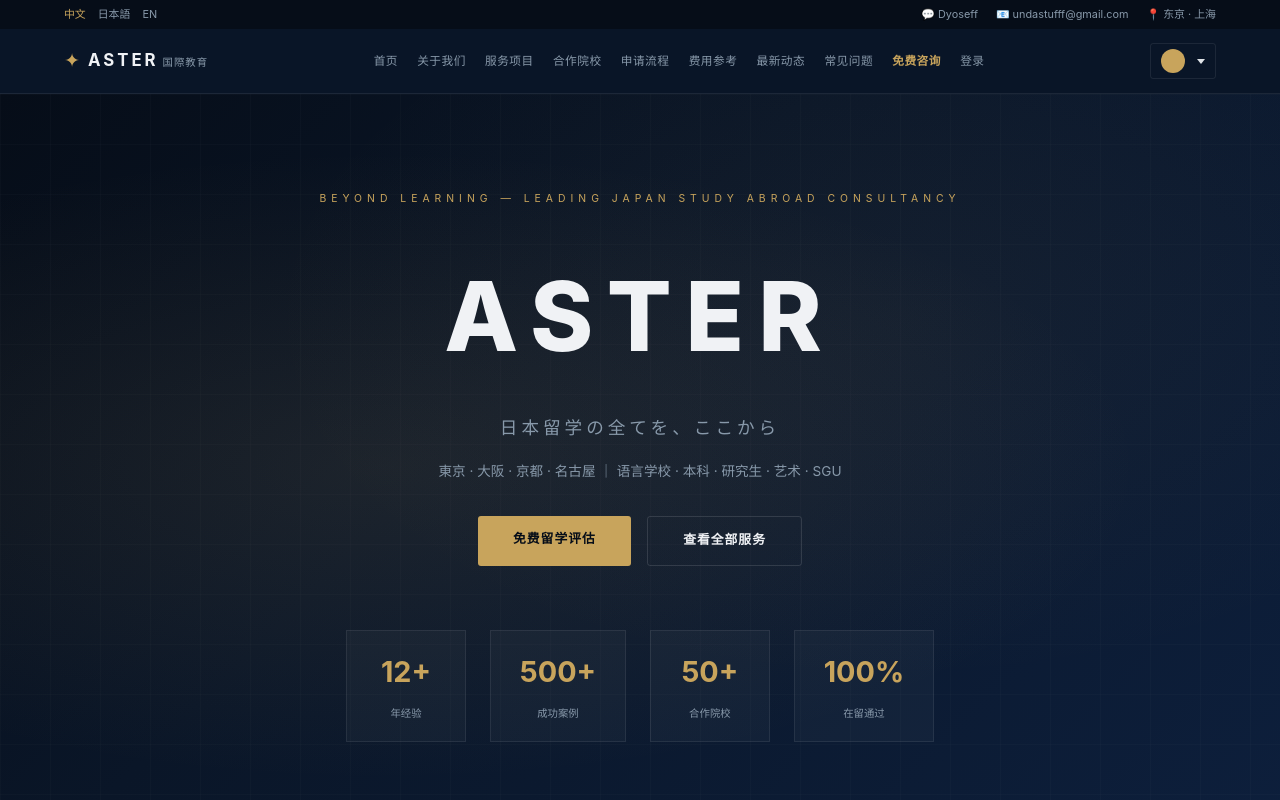
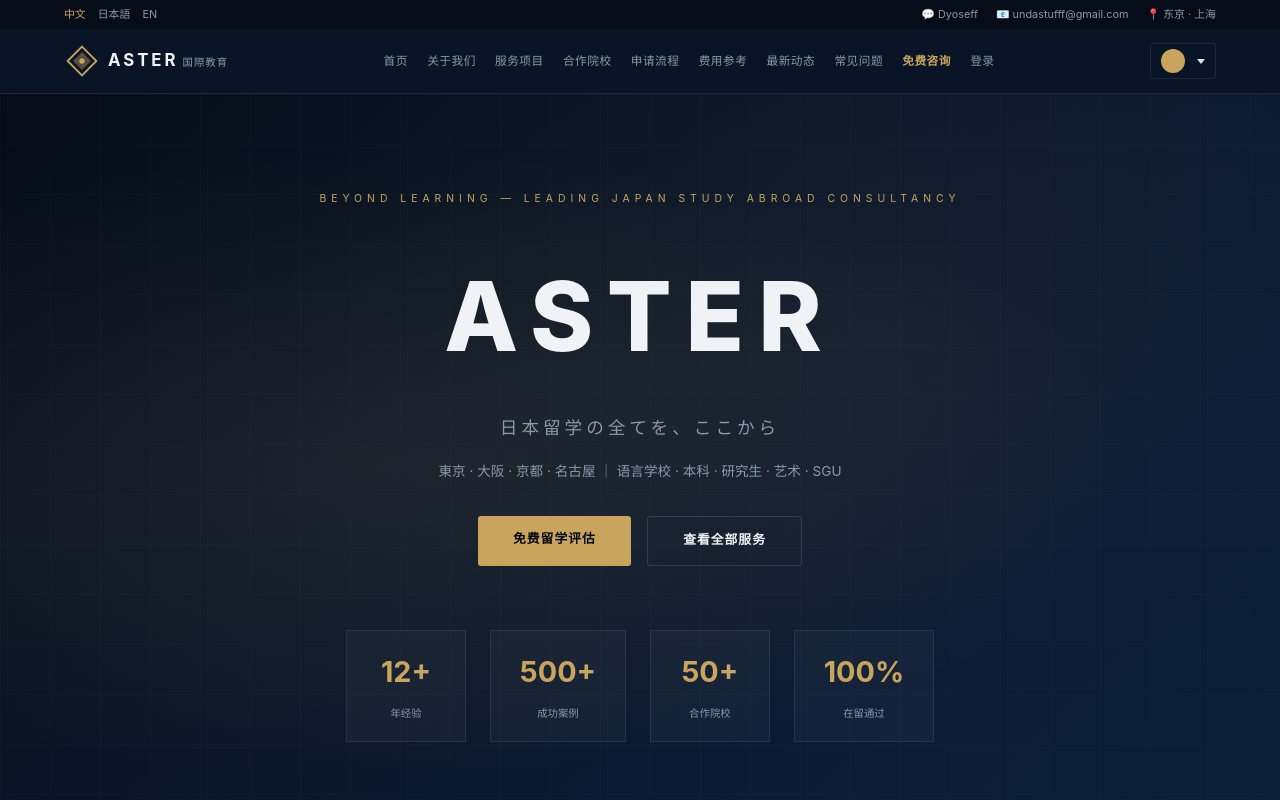
Before and after one commit to undastufff/aster-intl, a website: page index.html in a window 1280 px wide. Shown: the top 800 px of the page. Drawn offline with Linux system fonts and the light colour scheme.

Commit message:
add logo

```diff
--- a/index.html
+++ b/index.html
@@ -22,7 +22,14 @@
 
 <nav class="nav" id="nav">
   <div class="nav__inner">
-    <a href="#hero" class="nav__logo"><span class="nav__star">✦</span><span class="nav__brand">ASTER<span class="nav__brand-sub"> 国際教育</span></span></a>
+    <a href="#hero" class="nav__logo">
+      <svg class="nav__logo-svg" viewBox="0 0 40 40" width="36" height="36">
+        <polygon points="20,4 36,20 20,36 4,20" fill="none" stroke="#c8a45c" stroke-width="2"/>
+        <polygon points="20,10 30,20 20,30 10,20" fill="#c8a45c" opacity="0.4"/>
+        <circle cx="20" cy="20" r="3" fill="#c8a45c"/>
+      </svg>
+      <span class="nav__brand">ASTER<span class="nav__brand-sub"> 国際教育</span></span>
+    </a>
     <button class="nav__hamburger" id="navToggle"><span></span><span></span><span></span></button>
     <ul class="nav__menu" id="navMenu">
       <li><a href="#hero">首页</a></li>
```
